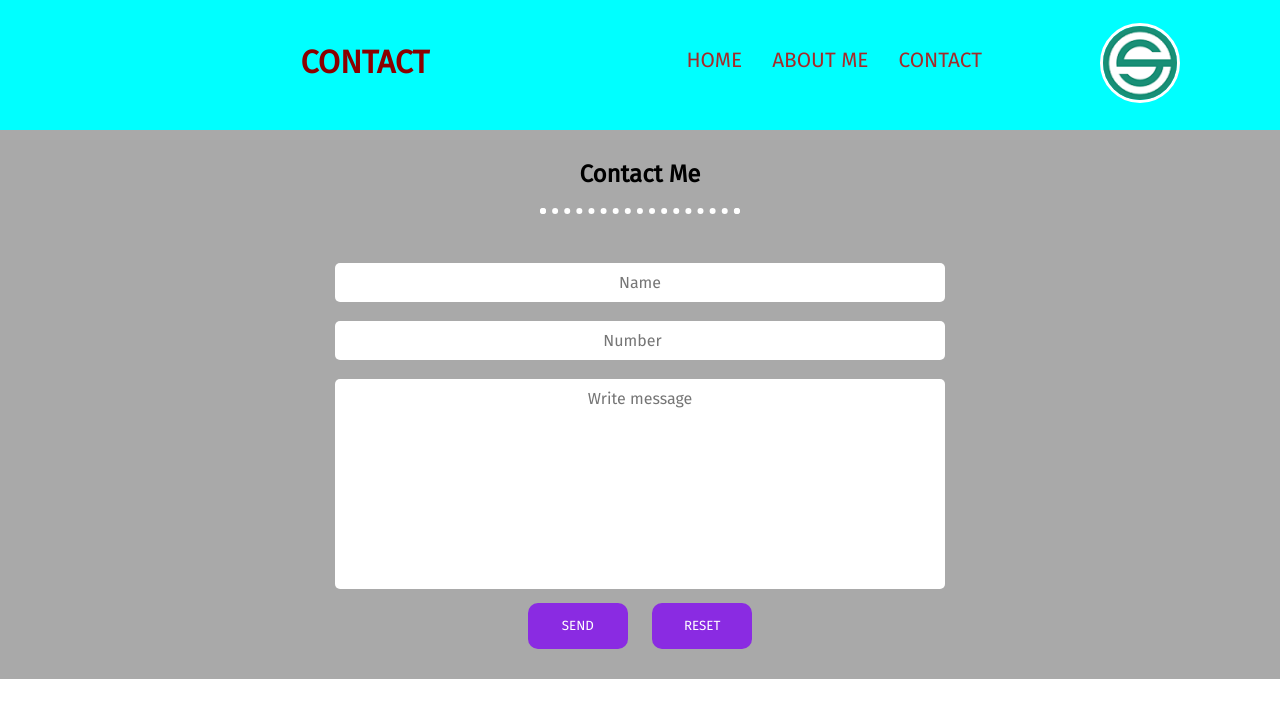
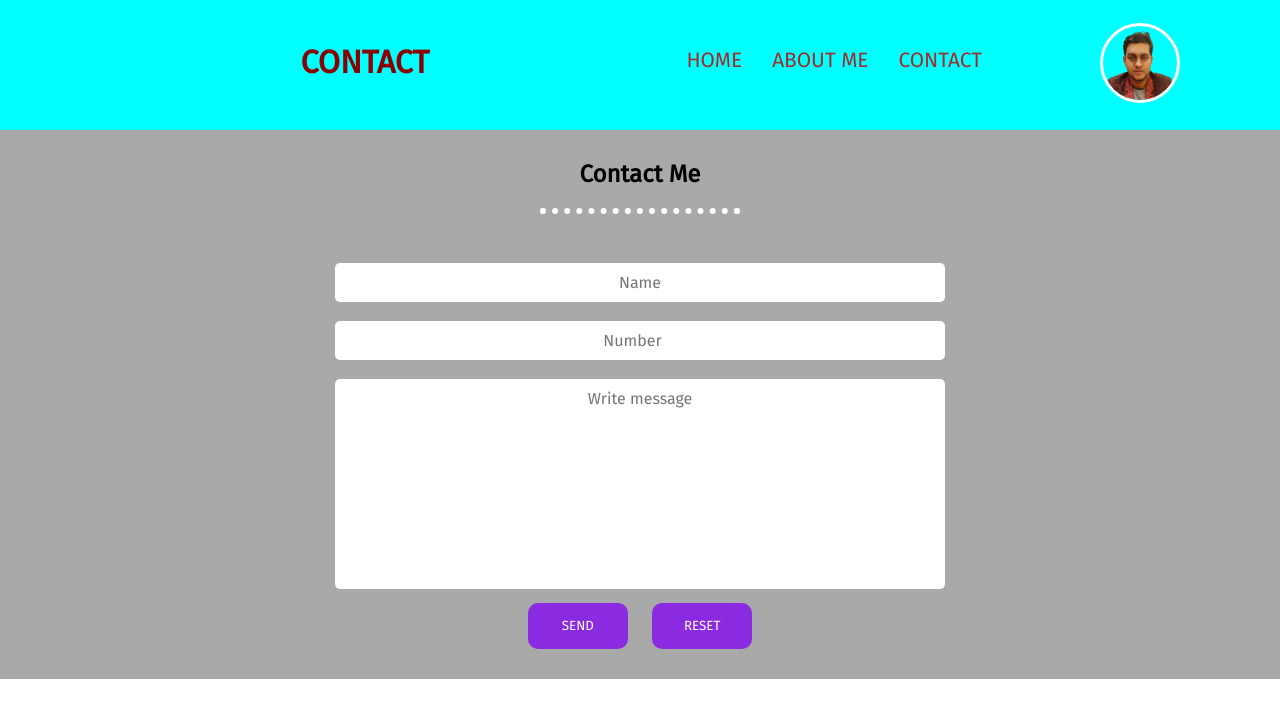
Before and after one commit to SalahuddinSawon/MAD-course, a plain HTML site: page contact.html in a window 1280 px wide. Drawn offline with Linux system fonts and the light colour scheme.

Commit message:
Update contact.html

```diff
--- a/contact.html
+++ b/contact.html
@@ -4,7 +4,7 @@
     <meta charset="UTF-8">
     <meta http-equiv="X-UA-Compatible" content="IE=edge">
     <meta name="viewport" content="width=device-width, initial-scale=1.0">
-    <title>Assignment-class-2</title>
+    <title>Android Development</title>
 
     <link href="https://fonts.googleapis.com/css2?family=Fira+Sans&family=Montserrat" rel="stylesheet">
 
@@ -27,7 +27,7 @@
             <a href="contact.html">CONTACT</a>
         </div>
         <div class="nav-logo col-2">
-            <img src="images/eshikhonLogo.png" alt="Eshikhon logo">
+            <img src="images/sawon1.png" alt="Eshikhon logo">
          </div>
 
    </div>
```
